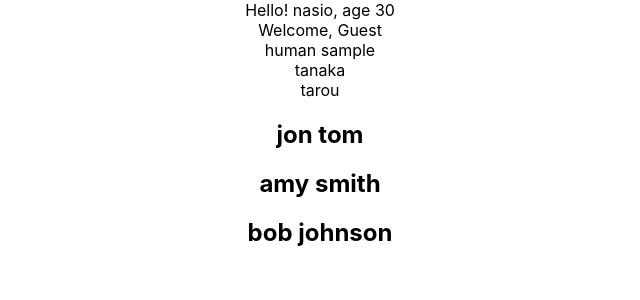
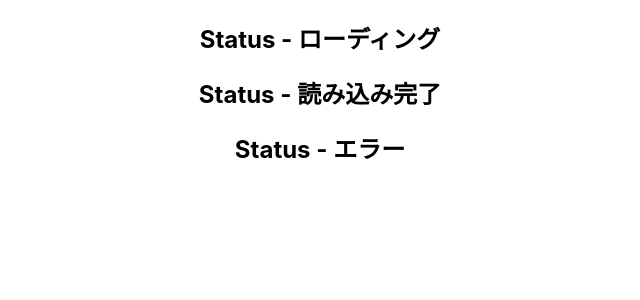
Before and after one commit to kingkazuma7/react-typescript-demo, a React (Create React App) app: page / in a window 1280 px wide. Shown: the top 300 px of the page, without its empty margins (320-960 px from the left). Built offline with nearby package versions, Linux system fonts and the light colour scheme.

Commit message:
status 型にプロパティセット

```diff
--- a/src/App.tsx
+++ b/src/App.tsx
@@ -2,6 +2,7 @@ import './App.css';
 import { Greet } from './components/Greet';
 import { Person } from './components/Person';
 import { PersonList } from './components/PersonList';
+import { Status } from './components/Status';
 
 function App() {
   const personName = {
@@ -24,10 +25,13 @@ function App() {
   ]
   return (
     <div className='App'>
-      <Greet name='nasio' age={30} isLoggedIn={true} />
-      <Greet name='nasio2' age={20} isLoggedIn={false} />
-      <Person name={personName} />
-      <PersonList names={nameList} />
+      {/* <Greet name='nasio' age={30} isLoggedIn={true} /> */}
+      {/* <Greet name='nasio2' age={20} isLoggedIn={false} /> */}
+      {/* <Person name={personName} /> */}
+      {/* <PersonList names={nameList} /> */}
+      <Status status='loading' />
+      <Status status='success' />
+      <Status status='error' />
     </div>
   );
 }
--- /dev/null
+++ b/src/components/Status.tsx
@@ -0,0 +1,25 @@
+type StatusProps = {
+  status: 'loading' | 'success' | 'error'
+}
+
+export const Status = (props: StatusProps) => {
+  console.log(props);
+
+  let message;
+  if (props.status === 'loading') {
+    message = 'ローディング'
+  } else if (props.status === 'success') {
+    message = '読み込み完了'
+  } else if (props.status === 'error') {
+    message = 'エラー'
+  }
+
+  return (
+    <div>
+      <h2>Status - {message}</h2>
+      {/* <h3>ローディング..</h3>
+      <h3>読み込み完了</h3>
+      <h3>エラー</h3> */}
+    </div>
+  )
+}
```
